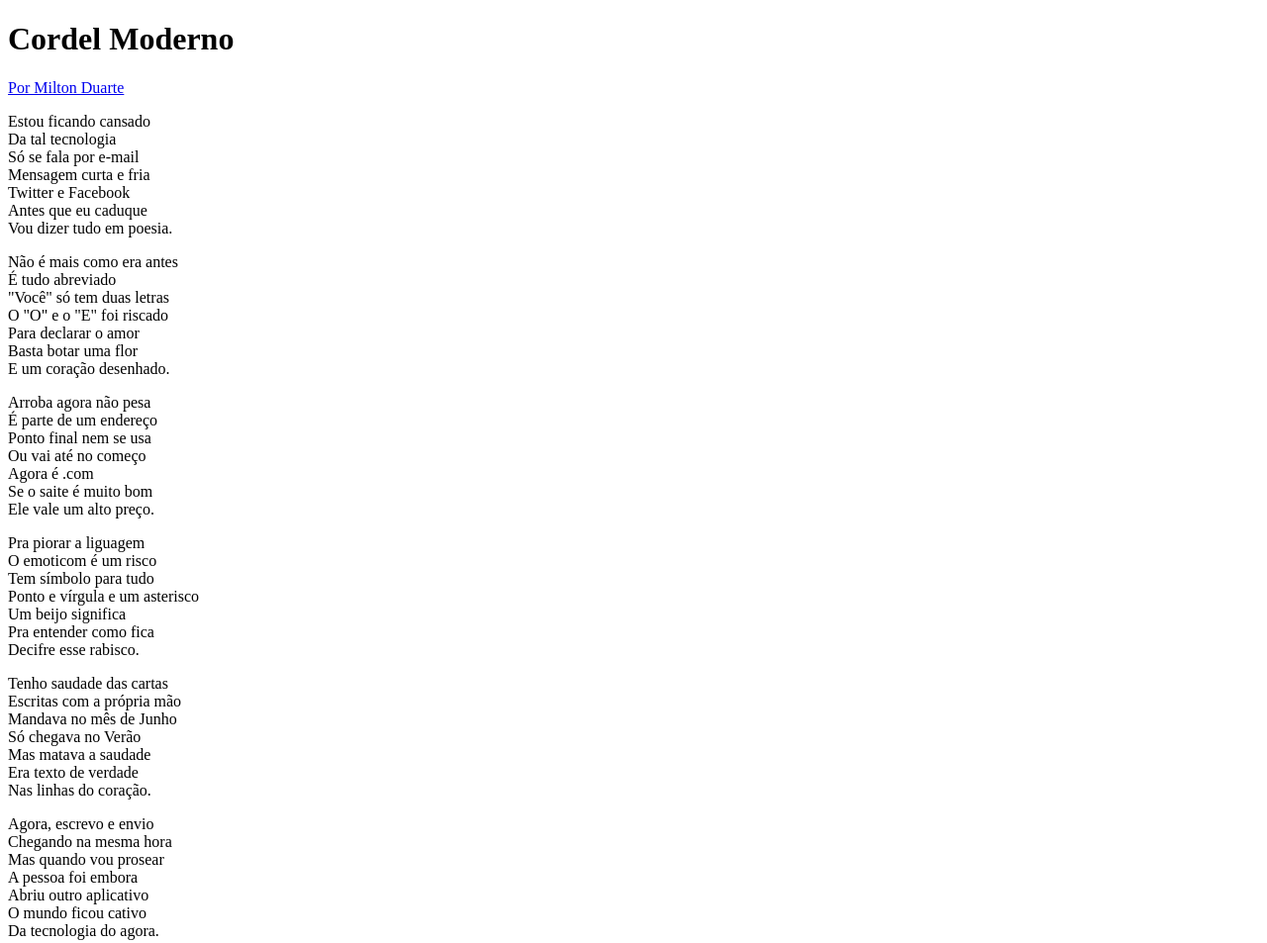
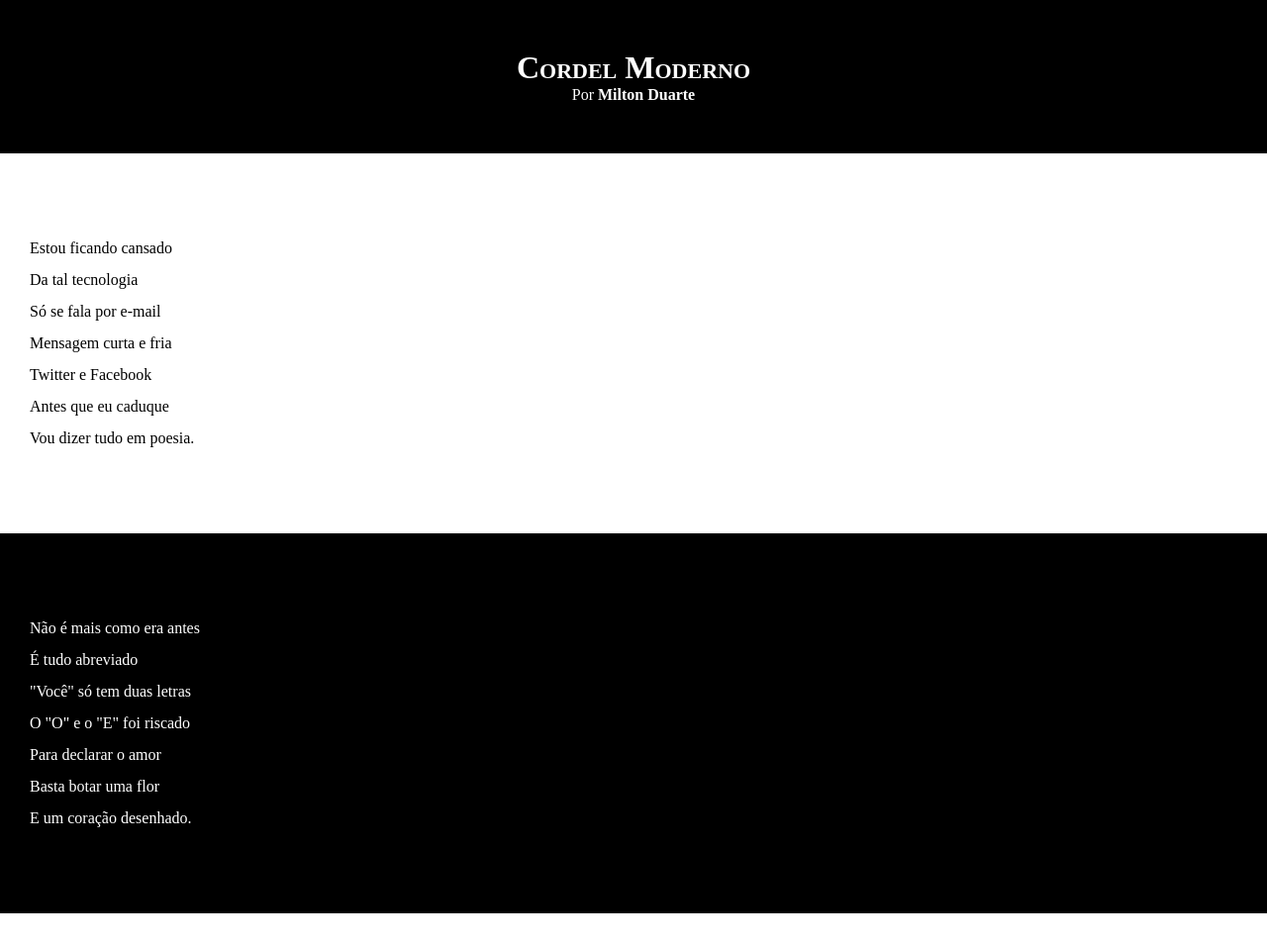
Before and after one commit to wbsantiago/cordel-moderno, a plain HTML site: page index.html in a window 1280 px wide. Shown: the top 953 px of the page at 99% size. Drawn offline with Linux system fonts and the light colour scheme.

Commit message:
working at css and creating classes to organize better

```diff
--- a/index.html
+++ b/index.html
@@ -10,13 +10,13 @@
 <body>
     <header>
         <h1>Cordel Moderno</h1>
-        <a href="https://recantodasletras.com.br/poesias/3186743" target="_blank">Por Milton Duarte</a>
+        <p>Por <a href="https://recantodasletras.com.br/poesias/3186743" target="_blank">Milton Duarte</a></p>
 
     </header>
 
 
 
-    <section>
+    <section class="normal">
         <p>
             Estou ficando cansado <br>
             Da tal tecnologia <br>
@@ -28,7 +28,7 @@
         </p>
     </section>
 
-    <section>
+    <section class="imagem">
         <p>
             Não é mais como era antes <br>
             É tudo abreviado <br>
@@ -40,7 +40,7 @@
         </p>
     </section>
 
-    <section>
+    <section class="normal">
         <p>
             Arroba agora não pesa <br>
             É parte de um endereço <br>
@@ -62,7 +62,7 @@
         </p>
     </section>
 
-    <section>
+    <section class="imagem">
         <p>
             Tenho saudade das cartas<br>
             Escritas com a própria mão<br>
@@ -74,7 +74,7 @@
         </p>
     </section>
 
-    <section>
+    <section class="normal">
         <p>
             Agora, escrevo e envio<br>
             Chegando na mesma hora<br>
--- a/style/style.css
+++ b/style/style.css
@@ -0,0 +1,66 @@
+@charset "UTF-8";
+
+* {
+    margin: 0px;
+    padding: 0px;
+}
+
+html, body {
+    min-height: 100%vh;
+    background-color: darkgray;
+}
+
+header {
+    background-color: black;
+    color: white;
+    text-align: center;
+}
+
+header h1 {
+    padding-top: 50px;
+    /* text-transform: uppercase; */
+    font-variant: small-caps;
+}
+
+header p {
+    padding-bottom: 50px;
+}
+
+header a, footer a {
+    color: white;
+    text-decoration: none;
+    font-weight: bolder;
+}
+
+header a:hover, footer a:hover {
+    text-decoration: underline;
+}
+
+section {
+    padding-top: 10vh;
+    padding-bottom: 10vh;
+    line-height: 2em;
+    padding-left: 30px;
+}
+
+.normal {
+    background-color: white;
+    color: black;
+}
+
+.imagem {
+    background-color: black;
+    color: white;
+}
+
+.imagem p {
+    background-color: rgba(0, 0, 0, 0.253);
+    width: 400px;
+}
+
+footer {
+    background-color: black;
+    text-align: center;
+    color: white;
+    padding: 10px;
+}
```
